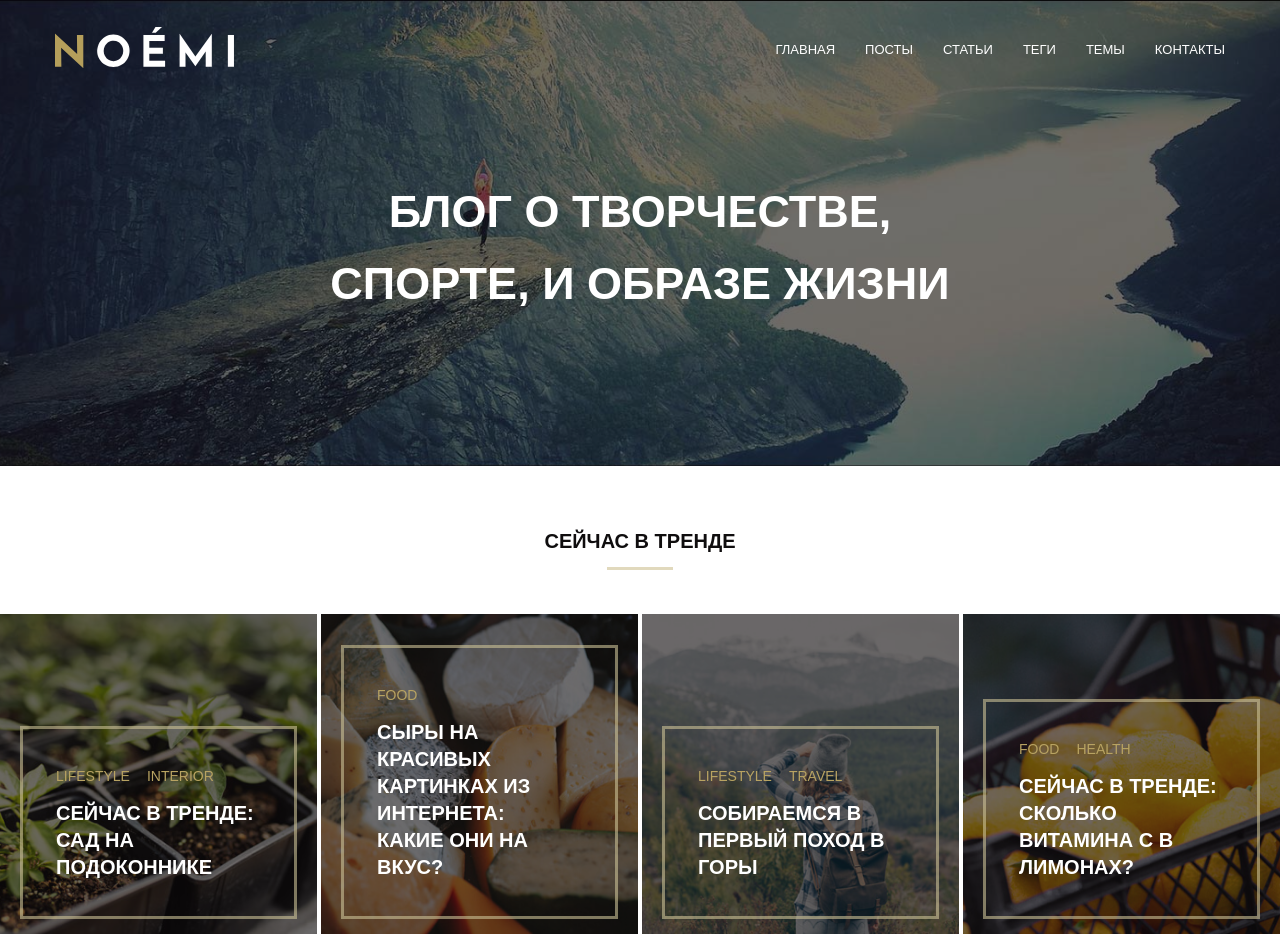
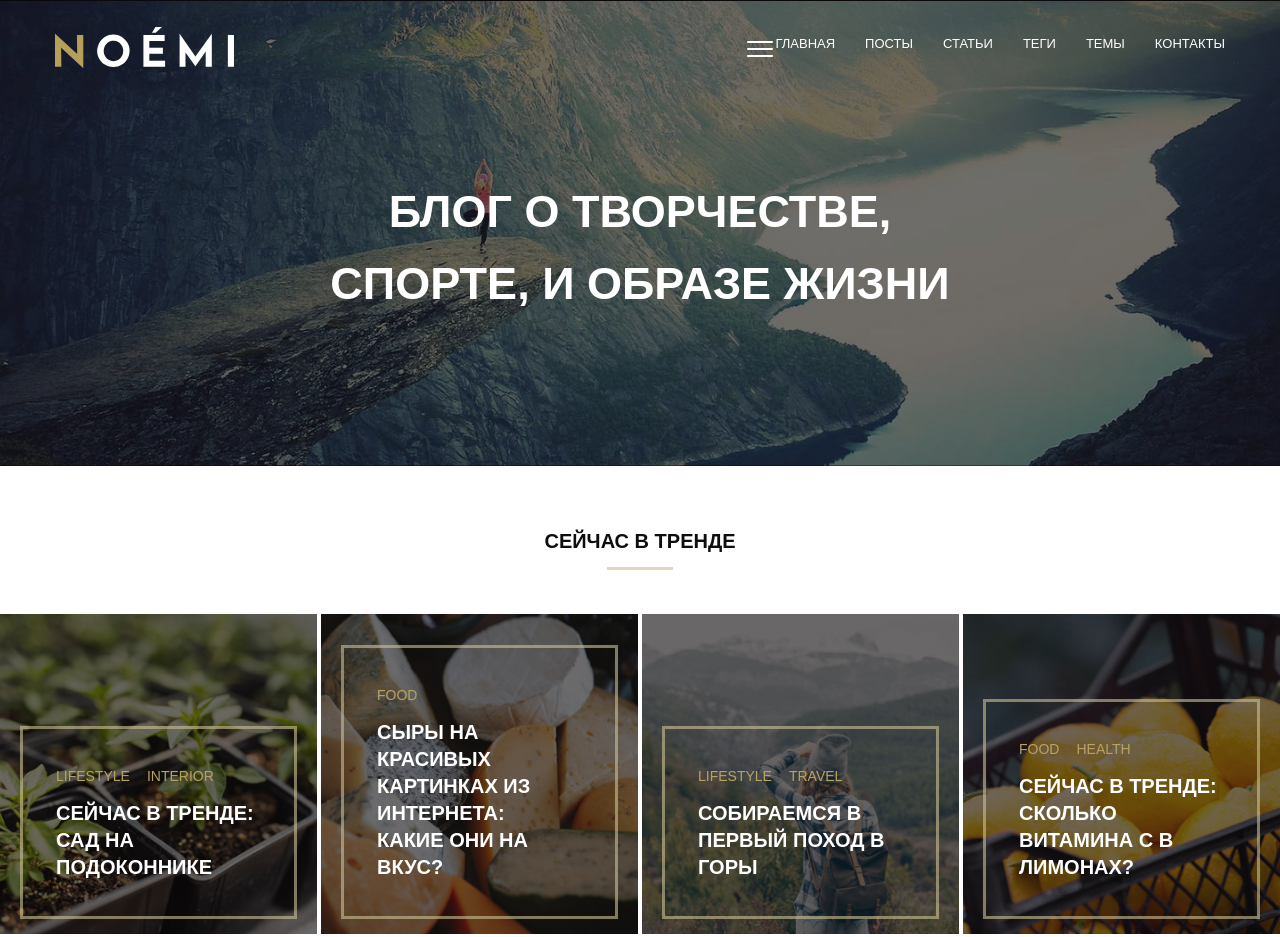
Before and after one commit to Borovochek/mq-diplom, a plain HTML site: page index.html in a window 1280 px wide. Shown: the top 937 px of the page. Drawn offline with Linux system fonts and the light colour scheme; a web font is replaced by a local one.

Commit message:
Add files via upload

```diff
--- a/index.html
+++ b/index.html
@@ -20,6 +20,12 @@
             </div>
 
             <nav class="header-menu">
+                <svg class="header-menu__icon" xmlns="http://www.w3.org/2000/svg" viewBox="0 0 30 30" width="30px"
+                    height="30px" fill="#ffffff">
+                    <path
+                        d="M 3 7 A 1.0001 1.0001 0 1 0 3 9 L 27 9 A 1.0001 1.0001 0 1 0 27 7 L 3 7 z M 3 14 A 1.0001 1.0001 0 1 0 3 16 L 27 16 A 1.0001 1.0001 0 1 0 27 14 L 3 14 z M 3 21 A 1.0001 1.0001 0 1 0 3 23 L 27 23 A 1.0001 1.0001 0 1 0 27 21 L 3 21 z" />
+                </svg>
+
                 <ul class="menu-list">
                     <li class="header_list-iteam"><a class="menu-link" href="#0">главная</a></li>
                     <li class="header_list-iteam"><a class="menu-link" href="#0">посты</a></li>
@@ -92,9 +98,10 @@
         </div>
     </aside>
 
-    <!-- <div class="popup-hidden"> -->
     <div class="popup popup-hidden">
         <div class="popup__container">
+
+            <button class="popup-close" type="button">Закрыть окно</button>
 
             <h2 class="popup-header">ваш фидбек</h2>
 
@@ -119,8 +126,7 @@
                                 class="radio-group__text">Да</span>
                         </label>
                         <label class="radio-group">
-                                <input class="radio" type="radio" name="answer"><span
-                                    class="radio-group__text">Нет</span>
+                            <input class="radio" type="radio" name="answer"><span class="radio-group__text">Нет</span>
                         </label>
                     </div>
                 </div>
@@ -135,10 +141,9 @@
                 <button class="form-button" type="button">Отправить</button>
             </form>
 
-                <button class="popup-close" type="button">Закрыть окно</button>
         </div>
     </div>
-    <!-- </div> -->
+
 
     <div class="page">
         <main class="main-posts">
```
Lines whose indentation alone changed are shown as unchanged.
